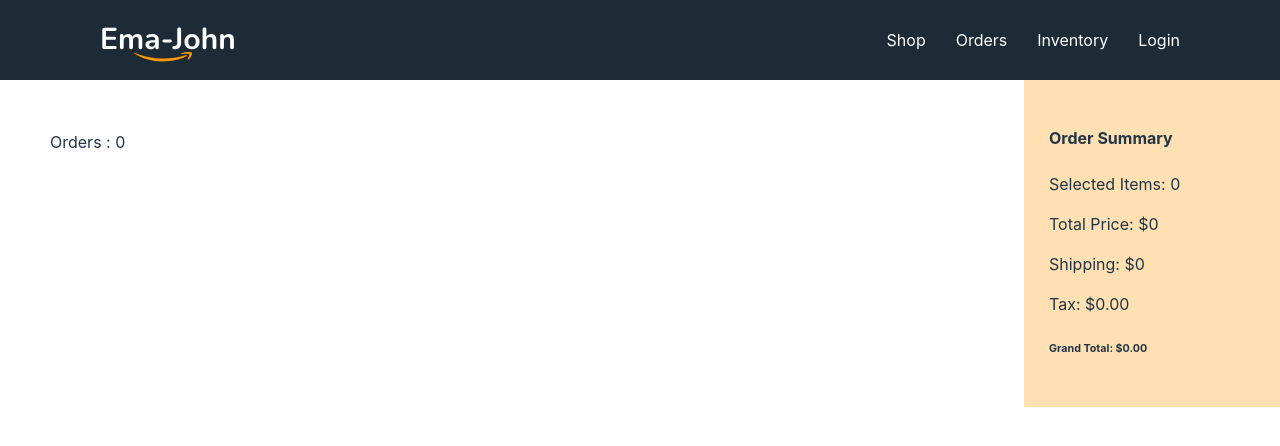
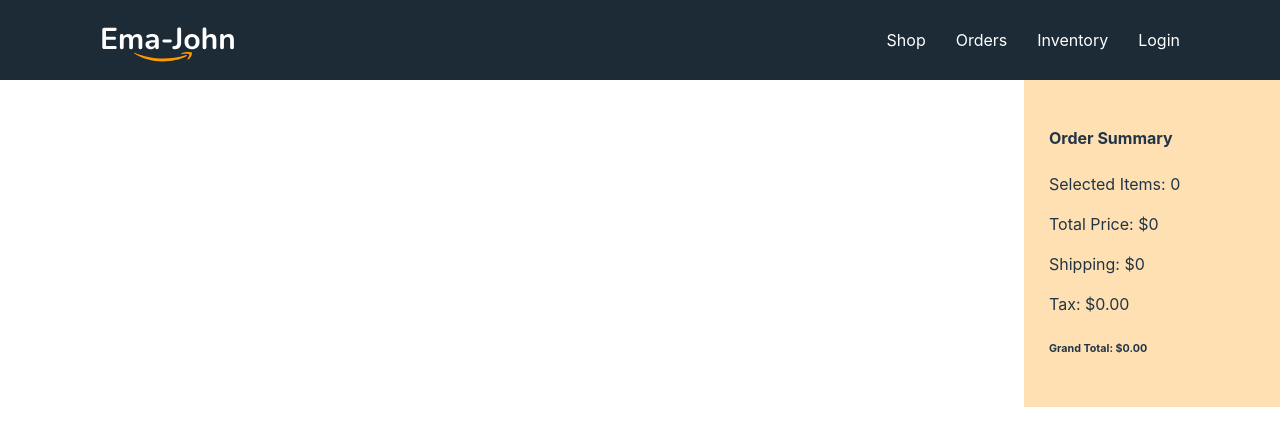
Before and after one commit to sakibmahbub/React-Ecommerce-Website, a React (Vite) app: page /orders in a window 1280 px wide. Shown: the top 446 px of the page. Built offline with nearby package versions, Linux system fonts and the light colour scheme.

Commit message:
displayed review items products on the Shopping cart

```diff
--- /dev/null
+++ b/src/components/Orders/Orders.css
@@ -0,0 +1,3 @@
+.review-container {
+  margin: 50px auto;
+}
--- a/src/components/Orders/Orders.jsx
+++ b/src/components/Orders/Orders.jsx
@@ -1,13 +1,19 @@
 import React from "react";
 import Cart from "../Cart/Cart";
 import { useLoaderData } from "react-router-dom";
+import ReviewItem from "../ReviewItem/ReviewItem";
+import "./Orders.css";
 
 const Orders = () => {
   const cart = useLoaderData();
 
   return (
     <div className="shop-container">
-      <div className="products-container">Orders : {cart.length}</div>
+      <div className="review-container">
+        {cart.map((product) => (
+          <ReviewItem key={product.id} product={product}></ReviewItem>
+        ))}
+      </div>
       <div className="cart-container">
         <Cart cart={cart}></Cart>
       </div>
--- /dev/null
+++ b/src/components/ReviewItem/ReviewItem.css
@@ -0,0 +1,13 @@
+.review-item {
+  width: 570px;
+  height: 107px
+  border: 1px solid #95a0a7;
+  border-radius: 8px;
+  margin-bottom: 25px;
+  padding: 8px;
+}
+
+.review-item img {
+  width: 91px;
+  height: 91px;
+}
--- /dev/null
+++ b/src/components/ReviewItem/ReviewItem.jsx
@@ -0,0 +1,12 @@
+import React from "react";
+import "./ReviewItem.css";
+const ReviewItem = ({ product }) => {
+  const { id, img, price, name, quantity } = product;
+  return (
+    <div className="review-item">
+      <img src={img} alt="" />
+    </div>
+  );
+};
+
+export default ReviewItem;
```
